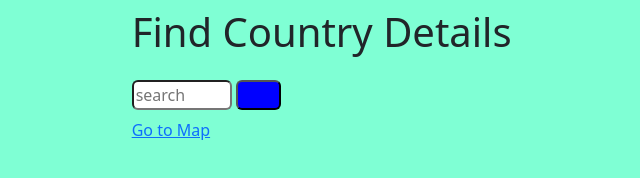
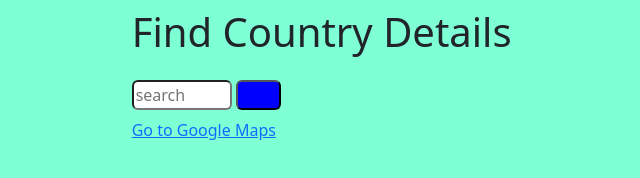
Before and after one commit to chirathKK/Find-Countries, a plain HTML site: page index.html in a window 1280 px wide. Shown: the full height of the page, 303-943 px from the left. Drawn offline with nearby package versions, Linux system fonts and the light colour scheme; no server answers.

Commit message:
2nd commit

```diff
--- a/index.html
+++ b/index.html
@@ -18,13 +18,13 @@
       <div class="col-5">
         <h1 class="mt-2">Find Country Details</h1>
 
-        <input type="text" placeholder="search" id="txt_country" class="rounded-2 mt-3"  oninput="searchfor_country()">
+        <input type="text" placeholder="search" id="txt_country" class="rounded-2 mt-3" oninput="searchfor_country()">
         <input type="button" id="btn_search" class="rounded-2"  onclick="searchfor_country()">
 
         <h1 id="countryneeded"></h1>
         <div id="img"></div>
        <div id="map">
-        <a  href="url">Go to Map</a>
+        <a  href="url">Go to Google Maps</a>
        </div>
 
         <table id="searched_country">
```
